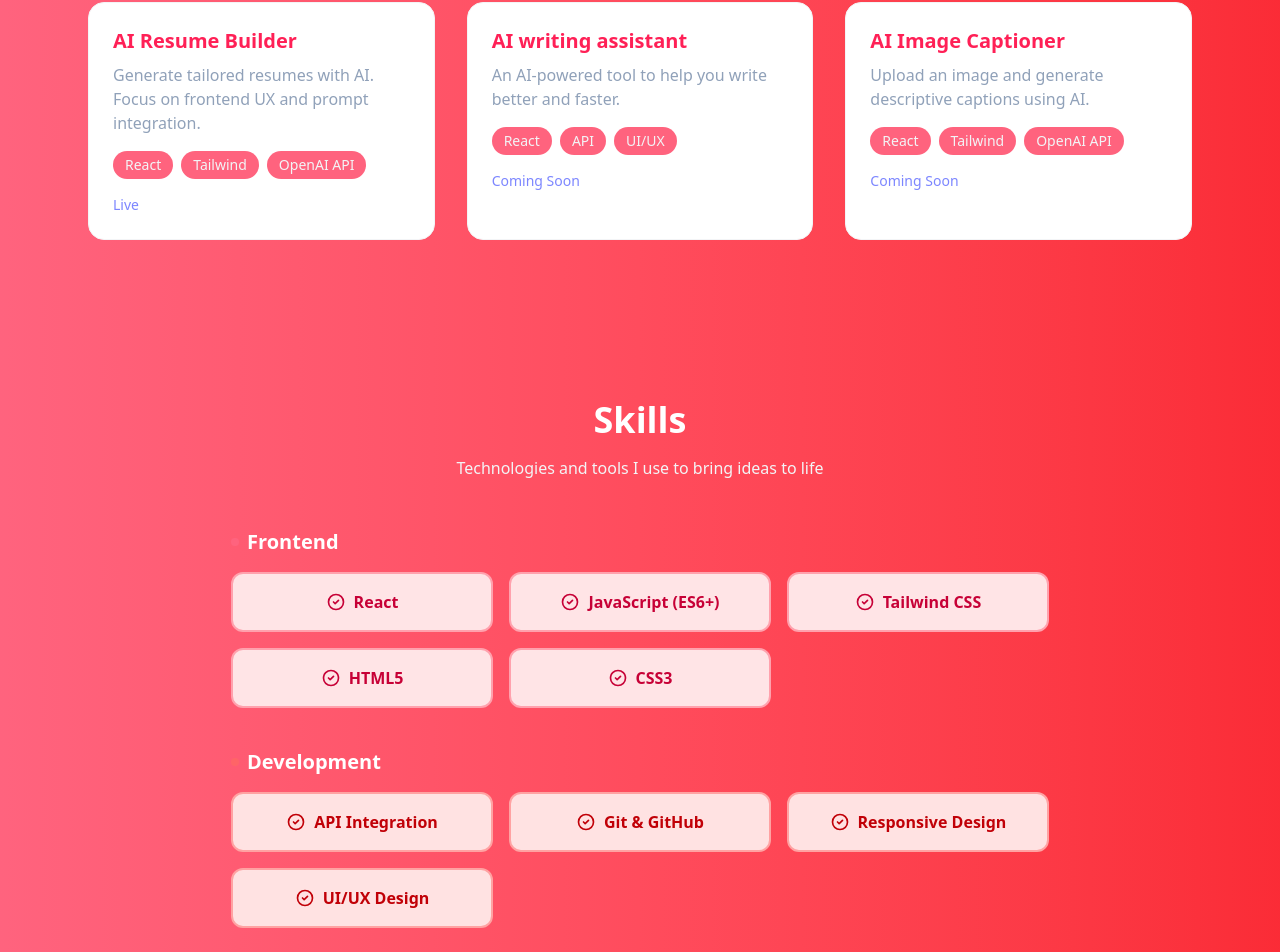
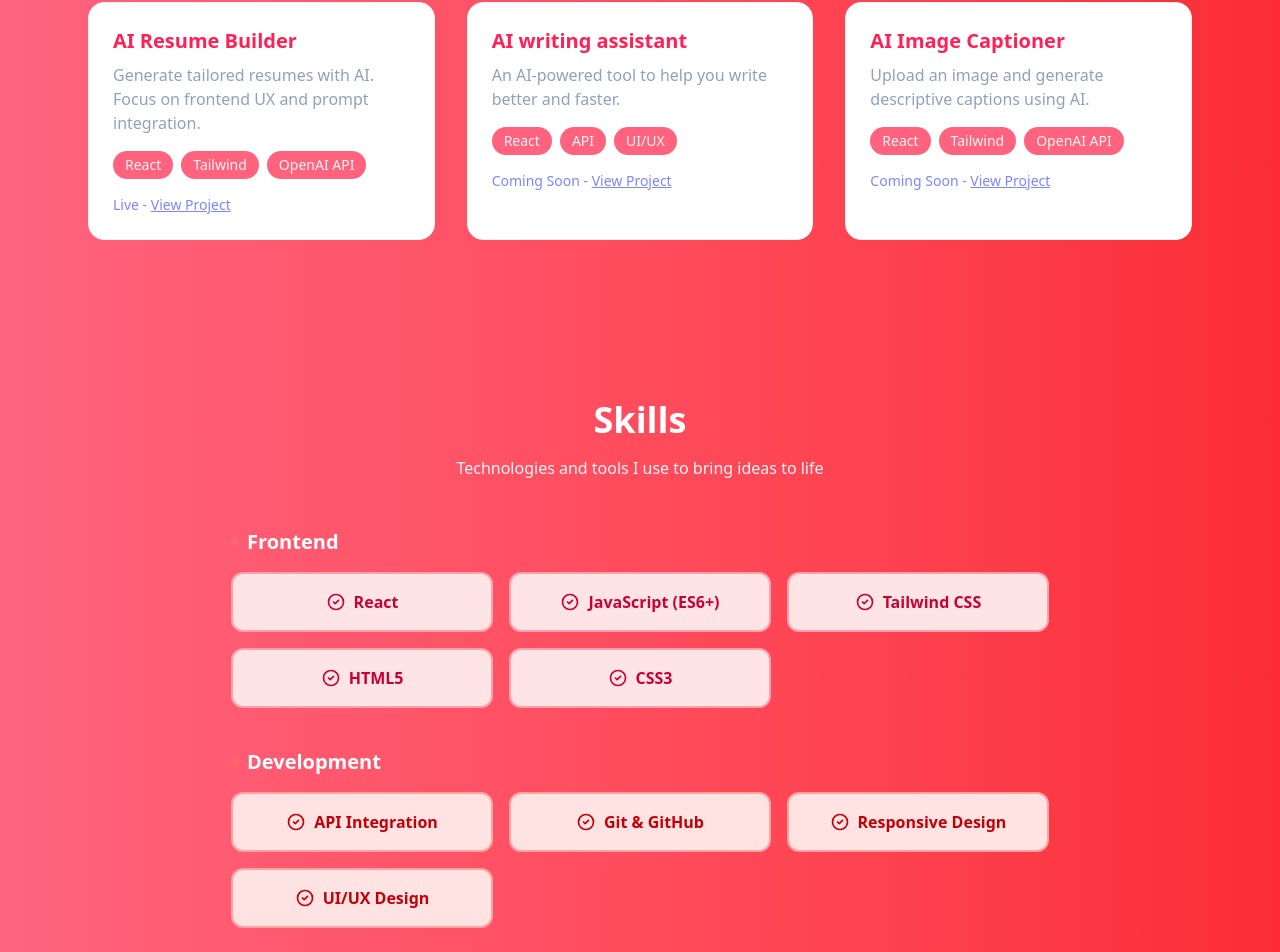
Before and after one commit to elic4vet/ai-portfolio, a React (Vite) app: page / in a window 1280 px wide. Shown: the part 1358-2310 px from the top of the page. Built offline with nearby package versions, Linux system fonts and the light colour scheme.

Commit message:
+ link for live project
+ link for live project

```diff
--- a/src/components/ProjectCard.jsx
+++ b/src/components/ProjectCard.jsx
@@ -1,4 +1,4 @@
-export default function ProjectCard({ title, description, tech, status }) {
+export default function ProjectCard({ title, description, tech, status, link }) {
     return (
         <div className="border bg-white border-white-800 rounded-2xl p-6 hover:scale-105 transition-transform duration-300">
             <h3 className="text-xl font-semibold text-rose-500">{title}</h3>
@@ -12,7 +12,7 @@ export default function ProjectCard({ title, description, tech, status }) {
                 ))}
             </div>
 
-            <p className="mt-4 text-indigo-400 text-sm">{status}</p>
+            <p className="mt-4 text-indigo-400 text-sm">{status} - <a href={link} className="mt-4 text-indigo-400 text-sm underline">View Project</a></p>
         </div>
     );
 }
--- a/src/components/Projects.jsx
+++ b/src/components/Projects.jsx
@@ -5,19 +5,22 @@ const projects = [
         title: "AI Resume Builder",
         description: "Generate tailored resumes with AI. Focus on frontend UX and prompt integration.",
         tech: ["React", "Tailwind", "OpenAI API"],
-        status: "Live"
+        status: "Live",
+        link: "#"
     },
     {
         title: "AI writing assistant",
         description: "An AI-powered tool to help you write better and faster.",
         tech: ["React", "API", "UI/UX"],
-        status: "Coming Soon"
+        status: "Coming Soon",
+        link: "#"
     },
     {
         title: "AI Image Captioner",
         description: "Upload an image and generate descriptive captions using AI.",
         tech: ["React", "Tailwind", "OpenAI API"],
-        status: "Coming Soon"
+        status: "Coming Soon",
+        link: "#"
     }
 ];
 
```
